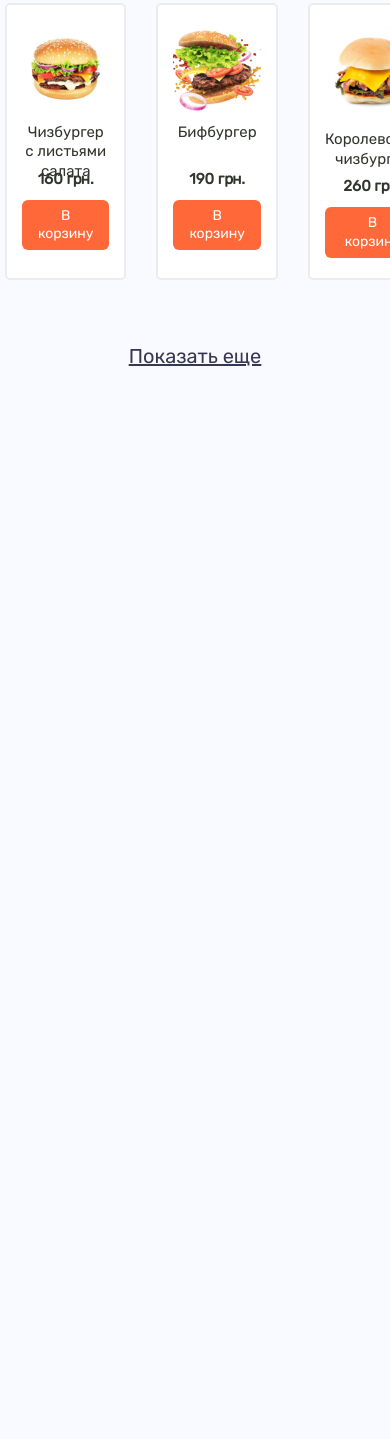
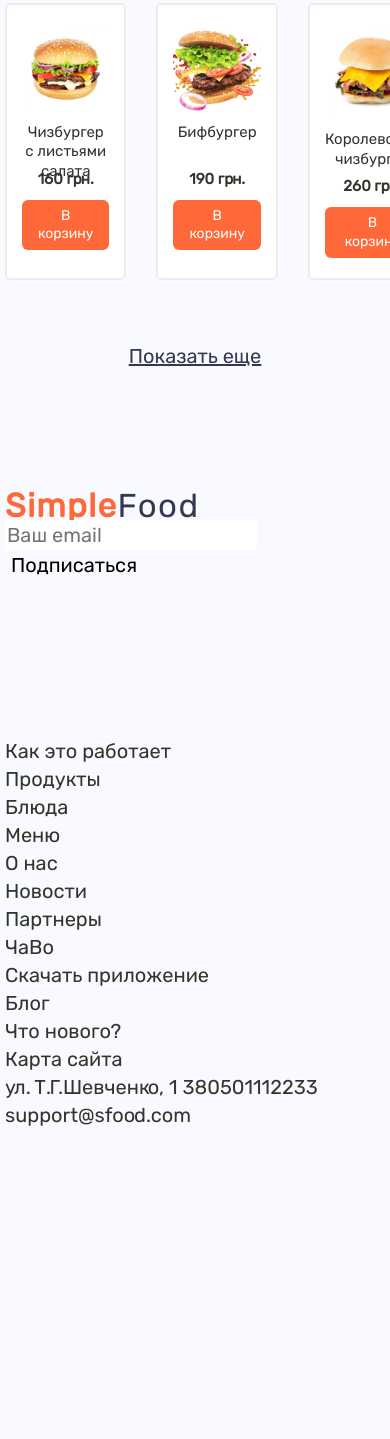
Before and after one commit to sunna09/simple-food, a website: page app/index.html in a window 390 px wide. Shown: the part 1292-2731 px from the top of the page. Before the commit the page ends 1784 px from the top, so only its background shows below. Drawn offline with nearby package versions, Linux system fonts and the light colour scheme; files that its build step writes are made by us from their sources.

Commit message:
Add files via upload

```diff
--- a/app/index.html
+++ b/app/index.html
@@ -10,7 +10,7 @@
 <header class="header">
   <div class="container">
     <nav class="nav">
-      <a href="#main" class="logo">
+      <a href="index.html" class="logo">
         <span class="logo__accent">Simple</span>Food
       </a>
 
@@ -21,12 +21,12 @@
           </a>
         </li>
         <li class="nav__item">
-          <a class="nav__link" href="#popular">
+          <a class="nav__link" href="#popular" data-scroll="#popular">
             Блюда
           </a>
         </li>
         <li class="nav__item">
-          <a class="nav__link" href="#contacts">
+          <a class="nav__link" href="#contacts" data-scroll="#contacts">
             Контакты
           </a>
         </li>
@@ -87,7 +87,7 @@
               <svg class="popular__icon">
                 <use href="./images/symbol-defs.svg#icon-burger"></use>
               </svg>
-              <button class="popular__btn popular__btn--burger" type="button" data-filter=".burger">
+              <button class="popular__btn popular__btn--burger" type="button" data-filter="all">
                 Бургеры
               </button>
             </li>
@@ -95,7 +95,7 @@
               <svg class="popular__icon">
                 <use href="./images/symbol-defs.svg#icon-pizza"></use>
               </svg>
-              <button class="popular__btn popular__btn--pizza" type="button" data-filter=".burger">
+              <button class="popular__btn popular__btn--pizza" type="button" data-filter=".sandwich">
                 Пицца
               </button>
             </li>
@@ -103,7 +103,7 @@
               <svg class="popular__icon">
                 <use href="./images/symbol-defs.svg#icon-sandwich"></use>
               </svg>
-              <button class="popular__btn popular__btn--sandwich" type="button" data-filter=".burger">
+              <button class="popular__btn popular__btn--sandwich" type="button" data-filter=".asian">
                 Сендвичи
               </button>
             </li>
@@ -125,7 +125,7 @@
             </li>
           </ul>
           <ul class="popular__list">
-            <li class="popular__inner">
+            <li class="popular__inner mix sandwich">
               <a href="product.html" class="product">
                 <img class="product__img" src="images/products/burger-s-salatom.jpeg" alt="чизбургер с листьями салата">
                 <span class="product__name">
@@ -139,7 +139,7 @@
                 </button>
               </a>
             </li>
-            <li class="popular__inner">
+            <li class="popular__inner mix burger">
               <a href="product.html" class="product">
                 <img class="product__img" src="images/products/bigburger.jpg" alt="чизбургер с листьями салата">
                 <span class="product__name">
@@ -153,7 +153,7 @@
                 </button>
               </a>
             </li>
-            <li class="popular__inner">
+            <li class="popular__inner mix asian">
               <a href="product.html" class="product">
                 <img class="product__img" src="images/products/royal-cheeseburger.jpeg" alt="чизбургер с листьями салата">
                 <span class="product__name">
@@ -167,7 +167,7 @@
                 </button>
               </a>
             </li>
-            <li class="popular__inner">
+            <li class="popular__inner mix sandwich">
               <a href="product.html" class="product">
                 <img class="product__img" src="images/products/black-burger.jpeg" alt="чизбургер с листьями салата">
                 <span class="product__name">
@@ -275,6 +275,124 @@
     </section>
   </main>
 
+  <footer class="footer" id="contacts">
+    <div class="container">
+      <div class="footer__wrap">
+        <form class="form">
+          <a class="logo" href="#main" data-scroll="#main">
+            <span class="logo__accent">Simple</span>Food
+          </a>
+          <input class="footer__input" type="email" placeholder="Ваш email">
+          <button class="footer__btn">
+            Подписаться
+          </button>
+          <svg class="footer__icon">
+            <use href="./images/symbol-defs.svg#icon-telegram"></use>
+          </svg>
+        </form>
+        <ul class="footer__list">
+          <li class="footer__item">
+            <a class="footer__link" href="#">
+              Как это работает
+            </a>
+          </li>
+          <li class="footer__item">
+            <a class="footer__link" href="#">
+              Продукты
+            </a>
+          </li>
+          <li class="footer__item">
+            <a class="footer__link" href="#">
+              Блюда
+            </a>
+          </li>
+          <li class="footer__item">
+            <a class="footer__link" href="#">
+              Меню
+            </a>
+          </li>
+        </ul>
+        <ul class="footer__list">
+          <li class="footer__item">
+            <a class="footer__link" href="#">
+              О нас
+            </a>
+          </li>
+          <li class="footer__item">
+            <a class="footer__link" href="#">
+              Новости
+            </a>
+          </li>
+          <li class="footer__item">
+            <a class="footer__link" href="#">
+              Партнеры
+            </a>
+          </li>
+          <li class="footer__item">
+            <a class="footer__link" href="#">
+              ЧаВо
+            </a>
+          </li>
+        </ul>
+        <ul class="footer__list">
+          <li class="footer__item">
+            <a class="footer__link" href="#">
+              Скачать приложение
+            </a>
+          </li>
+          <li class="footer__item">
+            <a class="footer__link" href="#">
+              Блог
+            </a>
+          </li>
+          <li class="footer__item">
+            <a class="footer__link" href="#">
+              Что нового?
+            </a>
+          </li>
+          <li class="footer__item">
+            <a class="footer__link" href="#">
+              Карта сайта
+            </a>
+          </li>
+        </ul>
+        <address class="address">
+          <a class="address__info address__info--location" href="#">
+            ул. Т.Г.Шевченко, 1
+          </a>
+          <a class="address__info address__info--phone" href="tel:380501112233">
+            380501112233
+          </a>
+          <a class="address__info address__info--mail" href="mailto:support@sfood.com">
+            support@sfood.com
+          </a>
+          <ul class="address__list">
+            <li class="address__item">
+              <a class="address__link" href="#">
+                <svg class="address__icon">
+                  <use href="./images/symbol-defs.svg#icon-facebook"></use>
+                </svg>
+              </a>
+            </li>
+            <li class="address__item">
+              <a class="address__link" href="#">
+                <svg class="address__icon">
+                  <use href="./images/symbol-defs.svg#icon-twitter"></use>
+                </svg>
+              </a>
+            </li>
+            <li class="address__item">
+              <a class="address__link" href="#">
+                <svg class="address__icon">
+                  <use href="./images/symbol-defs.svg#icon-instagram"></use>
+                </svg>
+              </a>
+            </li>
+          </ul>
+        </address>
+      </div>
+    </div>
+  </footer>
 
  <script src="js/main.min.js"></script>
 </body>
```
